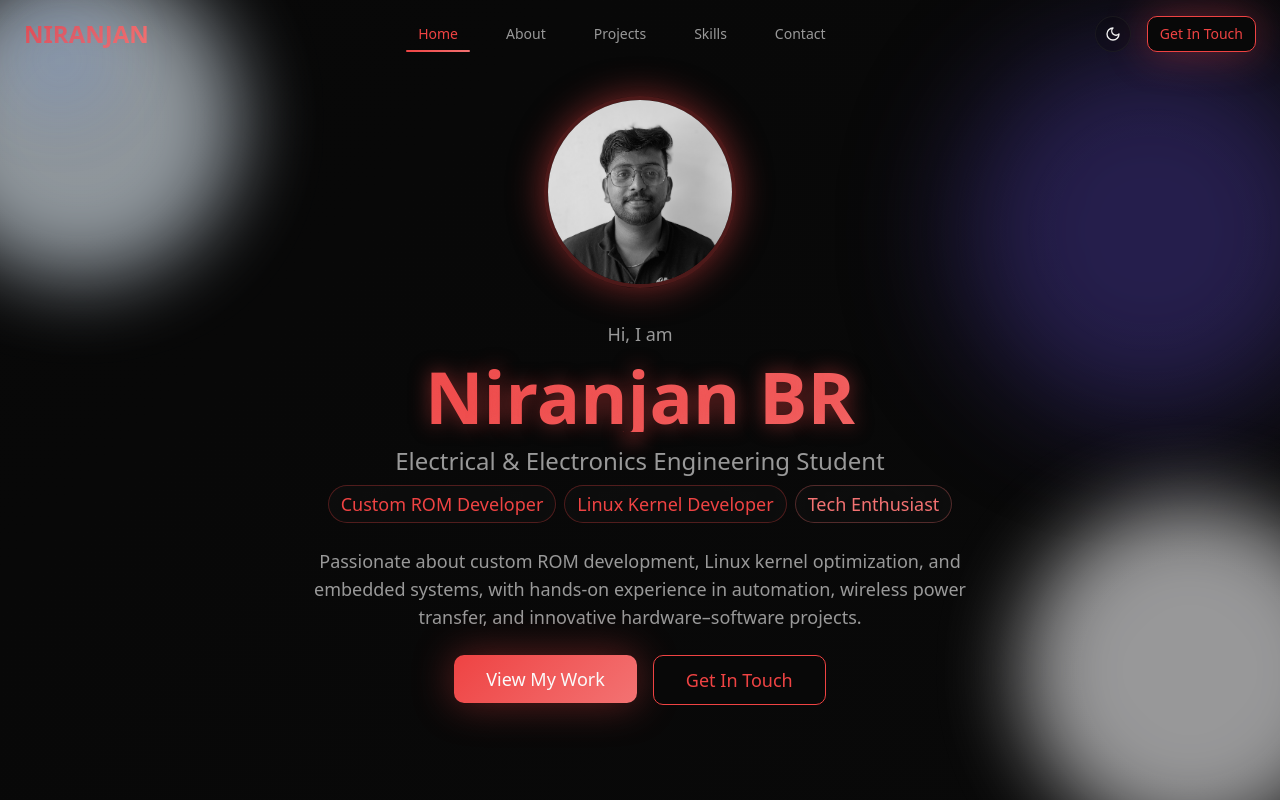
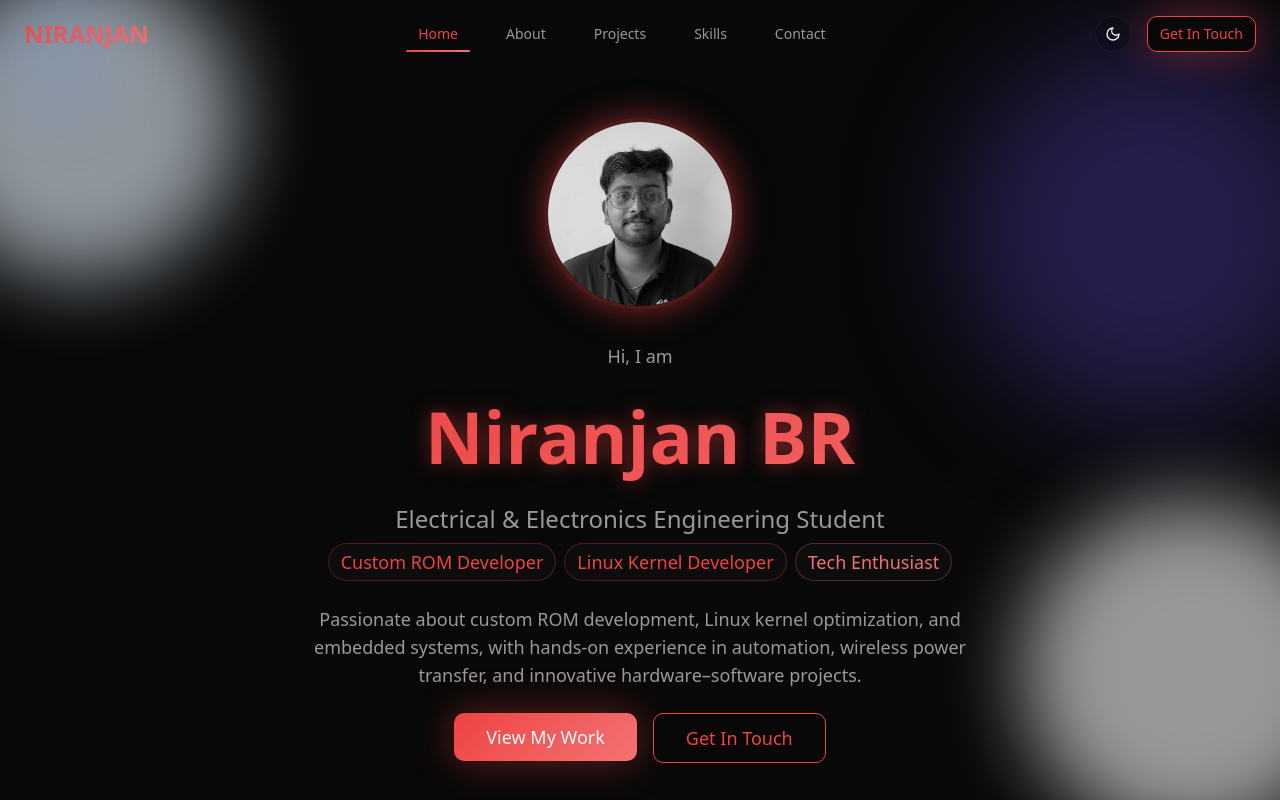
Before and after one commit to mrfox2003/mrfox2003.github.io, a React (Vite) app: page / in a window 1280 px wide. Shown: the top 800 px of the page. Built offline with nearby package versions, Linux system fonts and the light colour scheme.

Commit message:
website: Fix: Adjust hero section styling

```diff
--- a/src/components/Hero.tsx
+++ b/src/components/Hero.tsx
@@ -13,7 +13,7 @@ const Hero = () => {
   return (
     <section
       id="home"
-      className="relative min-h-screen flex items-center justify-center overflow-hidden"
+      className="relative min-h-screen flex items-center justify-center overflow-hidden pt-16 sm:pt-20"
     >
 
       <div className="relative z-10 container mx-auto px-4 sm:px-6 text-center">
@@ -31,7 +31,10 @@ const Hero = () => {
           <div className="space-y-4 sm:space-y-6 animate-slide-up" style={{ animationDelay: '0.2s' }}>
             <div className="space-y-2 sm:space-y-3">
               <p className="text-base sm:text-lg text-muted-foreground">Hi, I am</p>
-              <h1 className="text-3xl sm:text-4xl md:text-5xl lg:text-7xl font-bold text-glow gradient-text leading-tight">
+              <h1
+                className="text-3xl sm:text-4xl md:text-5xl lg:text-7xl font-bold text-glow gradient-text drop-shadow-lg"
+                style={{ lineHeight: 1.5 }}
+              >
                 Niranjan BR
               </h1>
               <div className="text-lg sm:text-xl md:text-2xl text-muted-foreground space-y-3 sm:space-y-2">
```
